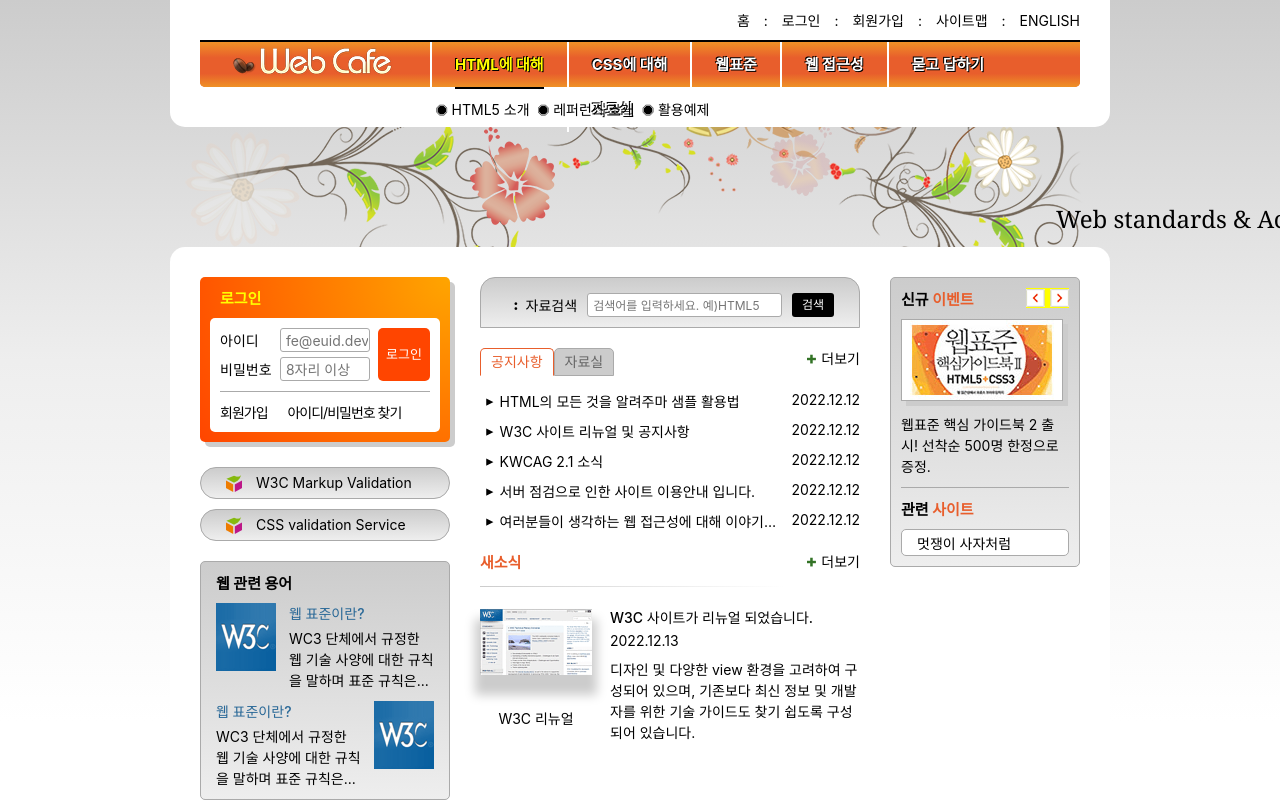
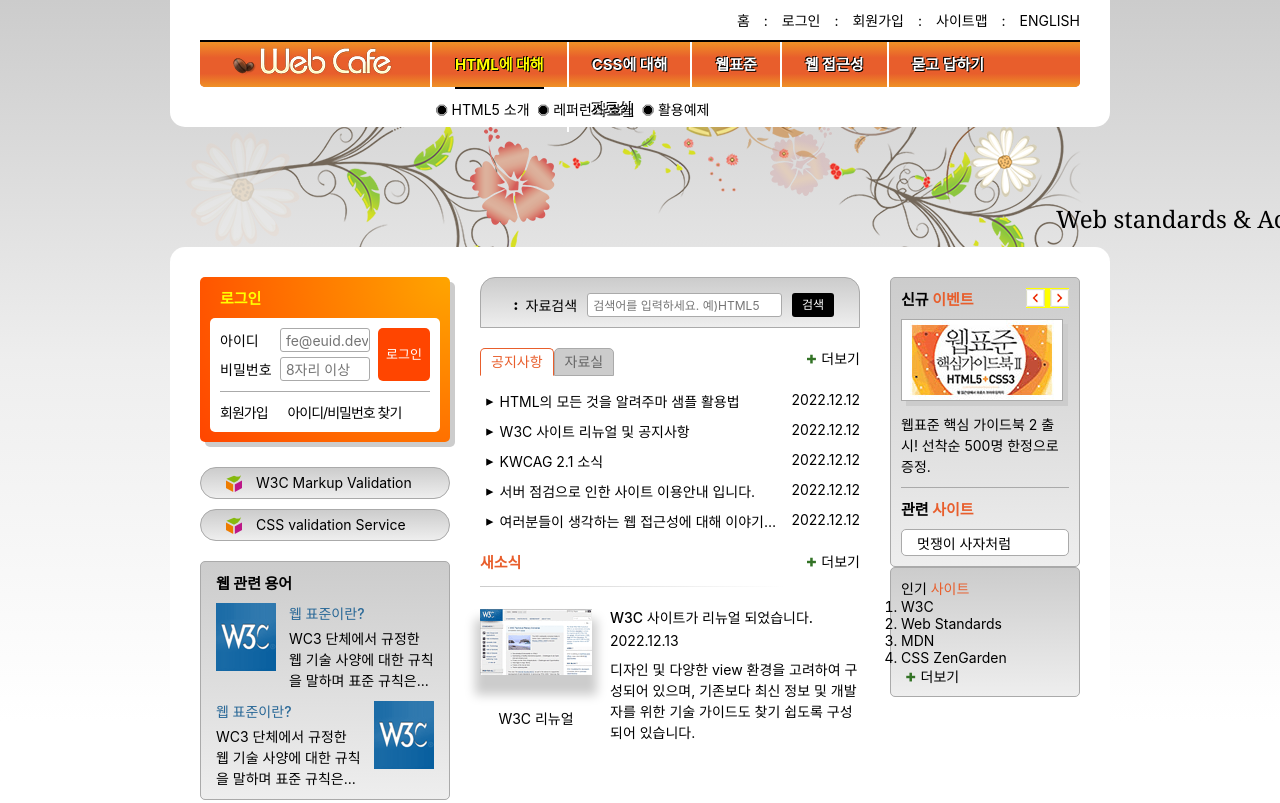
Before and after one commit to kimzeze/HTML5, a plain HTML site: page index.html in a window 1280 px wide. Shown: the top 803 px of the page. Drawn offline with Linux system fonts and the light colour scheme; a web font is replaced by a local one.

Commit message:
인기사이트 마크업 -숨김콘텐츠 방식

```diff
--- a/index.html
+++ b/index.html
@@ -444,6 +444,38 @@
             </ul>
           </section>
         </div>
+        <div class="gradient-effect margin-top-default">
+          <section class="favorite">
+            <h2 class="favorite-title">
+              인기 <span class="accent-color">사이트</span>
+            </h2>
+            <ol class="favorite-list">
+              <li class="no1">
+                <a href="/">W3C</a
+                ><em class="up"><span class="a11y-hidden">순위 상승</span></em>
+              </li>
+              <li class="no2">
+                <a href="/">Web Standards</a
+                ><em class="down"
+                  ><span class="a11y-hidden">순위 하락</span></em
+                >
+              </li>
+              <li class="no3">
+                <a href="/">MDN</a
+                ><em class="stop"
+                  ><span class="a11y-hidden">순위 변동없음</span></em
+                >
+              </li>
+              <li class="no4">
+                <a href="/">CSS ZenGarden</a
+                ><em class="up"><span class="a11y-hidden">순위 상승</span></em>
+              </li>
+            </ol>
+            <a href="/" class="more favorite-more icon-plus" title="인기 사이트"
+              >더보기</a
+            >
+          </section>
+        </div>
       </div>
     </main>
     <article class="slogan">슬로건</article>
```
